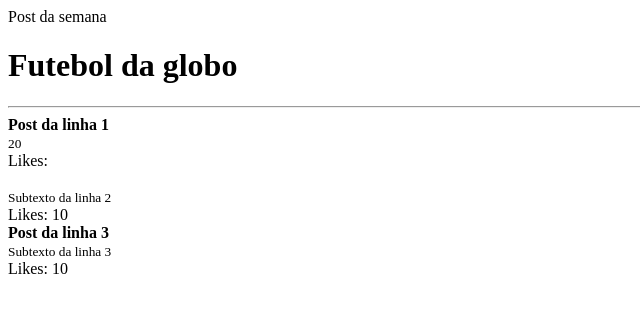
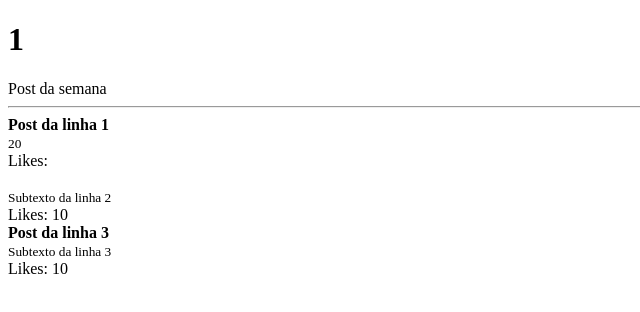
Before and after one commit to cauealb/full-stack, a React app in the folder React/: page / in a window 1280 px wide. Shown: the top 312 px of the page, without its empty margins (0-640 px from the left). Built offline with nearby package versions, Linux system fonts and the light colour scheme.

Commit message:
Tipando as propriedades

```diff
--- a/React/src/App.jsx
+++ b/React/src/App.jsx
@@ -7,7 +7,7 @@ const category = 'Post da semana'
 export default function App() {
     return (
         <>
-            <Header title="Futebol da globo">
+            <Header title={1}>
                 <span>{category}</span>
             </Header>
 
--- a/React/src/Header.jsx
+++ b/React/src/Header.jsx
@@ -1,10 +1,15 @@
 import React from "react";
+import PropTypes from "prop-types";
 
 export default function Header({title, children}) {
     return (
         <>
+            <h1>{title}</h1>
             {children}
-            <h1>{title}</h1>
         </>
     )
 }
+
+Header.propType = {
+    title: PropTypes.string.isRequired,
+}
```
